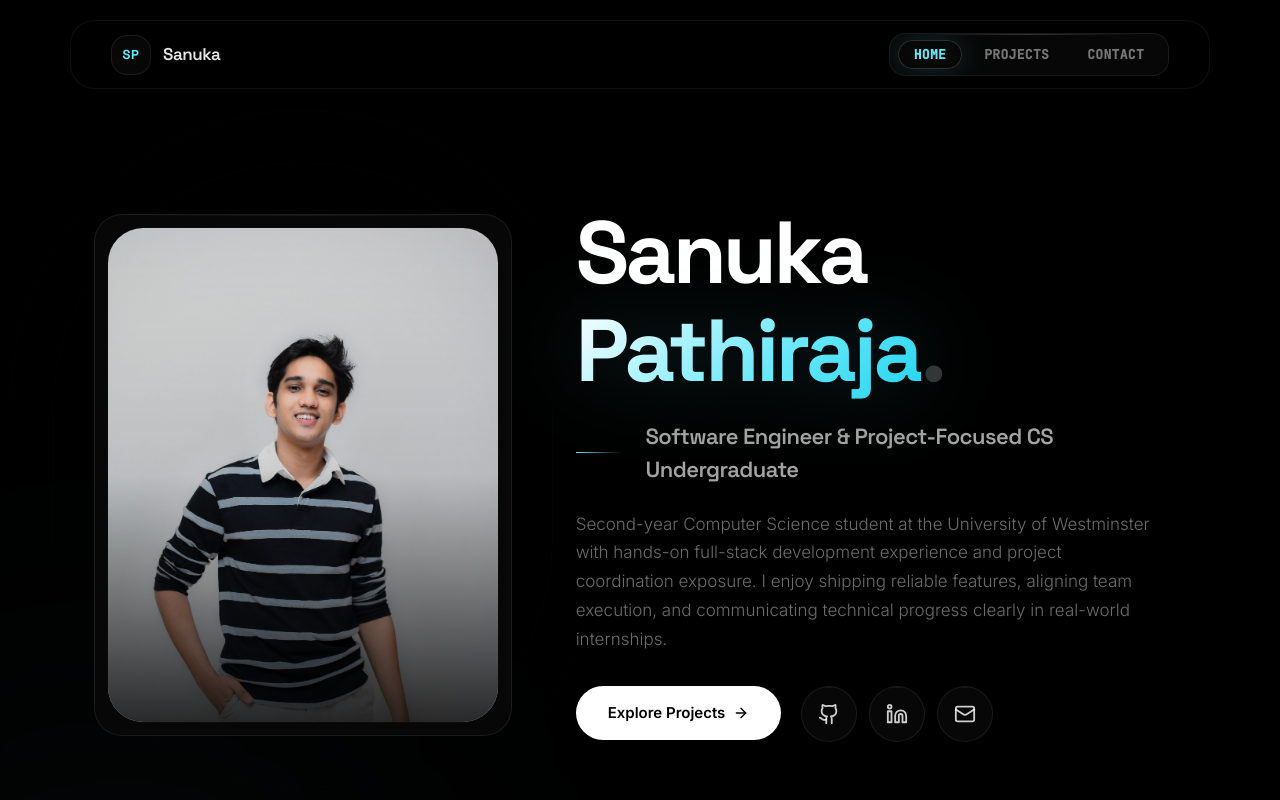
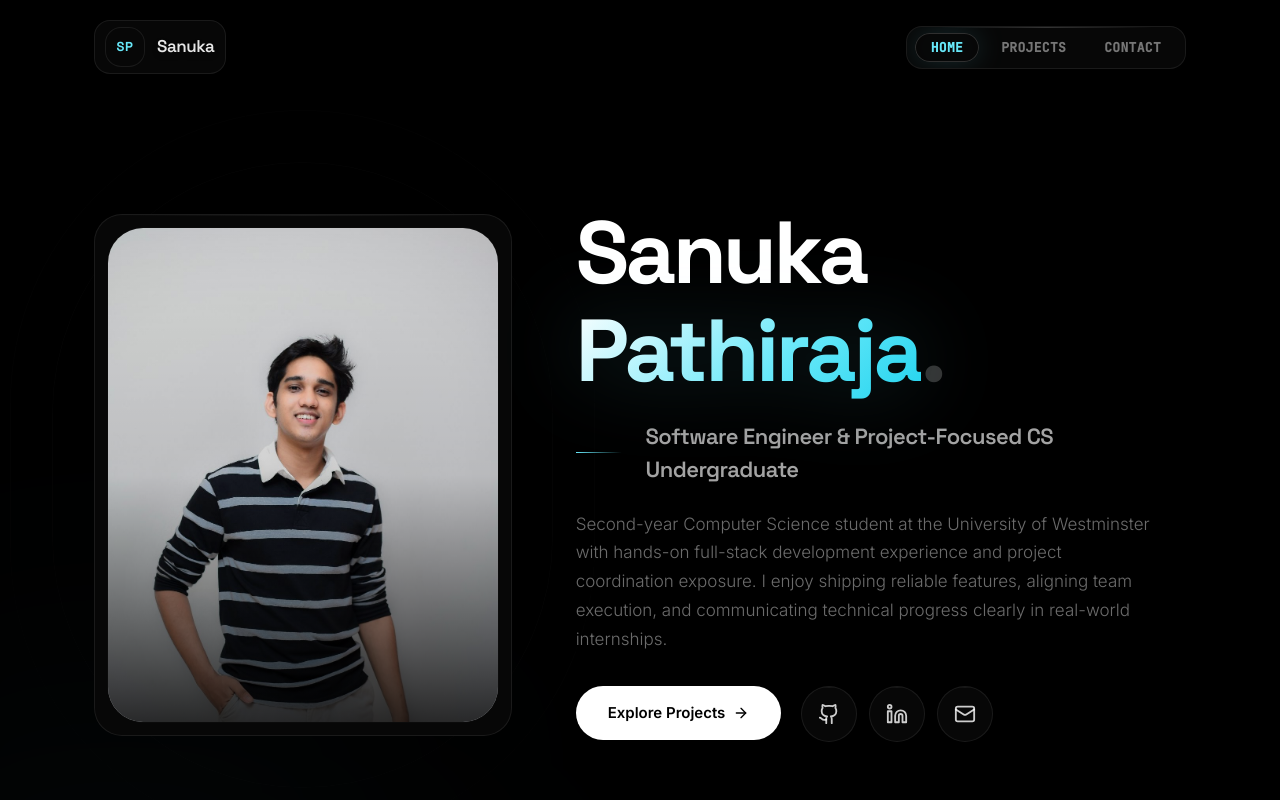
Before and after one commit to Sanuka-Pathiraja/portfolio, a React (Vite) app: page / in a window 1280 px wide. Shown: the top 800 px of the page. Built offline with nearby package versions, Linux system fonts and the light colour scheme.

Commit message:
Make header compact with floating islands

```diff
--- a/src/components/layout/Navbar.jsx
+++ b/src/components/layout/Navbar.jsx
@@ -84,11 +84,10 @@ export default function Navbar() {
 
   return (
     <header className="fixed top-0 left-0 right-0 z-50 flex justify-center px-3 sm:px-4 pt-3 md:pt-5 pointer-events-none">
-      <div className={`section-max w-full pointer-events-auto rounded-2xl md:rounded-3xl border transition-all duration-500 ${scrolled || open ? 'glass-nav border-white/[0.12] bg-black/75 shadow-[0_16px_40px_rgba(0,0,0,0.45)]' : 'border-white/[0.06] bg-black/45 backdrop-blur-xl'}`}>
-        <div className="flex items-center justify-between px-3 py-2 sm:px-4 sm:py-3">
+      <div className="section-max w-full flex items-center justify-between pointer-events-auto">
 
         {/* ── LEFT: Floating Logo Island ── */}
-        <div className="transition-all duration-300">
+        <div className={`transition-all duration-300 rounded-2xl border ${scrolled ? 'glass-nav bg-black/70 border-white/[0.12] shadow-[0_16px_34px_rgba(0,0,0,0.38)] px-3 py-2' : 'glass-sm bg-black/45 border-white/[0.08] px-2.5 py-1.5'}`}>
           <button
             type="button"
             onClick={handleBrandClick}
@@ -111,7 +110,7 @@ export default function Navbar() {
 
           {/* Navigation Dock (Desktop) */}
           <nav
-            className="hidden md:flex items-center gap-1.5 border rounded-full relative overflow-hidden px-2 py-1.5 border-white/[0.08] bg-white/[0.01] glass-sm"
+            className={`hidden md:flex items-center gap-1.5 border rounded-full relative overflow-hidden px-2 py-1.5 transition-all duration-300 ${scrolled ? 'glass-nav bg-black/70 border-white/[0.12] shadow-[0_16px_34px_rgba(0,0,0,0.38)]' : 'glass-sm border-white/[0.08] bg-white/[0.01]'}`}
           >
             <div className="absolute inset-x-8 top-0 h-px bg-gradient-to-r from-transparent via-white/[0.18] to-transparent pointer-events-none" />
 
@@ -149,7 +148,7 @@ export default function Navbar() {
             type="button"
             ref={mobileToggleRef}
             className={`md:hidden relative w-11 h-11 rounded-2xl flex items-center justify-center text-white/70 hover:text-white border transition-all shrink-0 ${
-              scrolled || open ? 'glass-nav bg-black/60 shadow-lg border-white/[0.1]' : 'glass-sm border-white/[0.05] bg-white/[0.02]'
+              scrolled || open ? 'glass-nav bg-black/65 shadow-lg border-white/[0.12]' : 'glass-sm border-white/[0.06] bg-white/[0.02]'
             }`}
             onClick={() => setOpen(!open)}
             aria-label="Toggle menu"
@@ -162,7 +161,6 @@ export default function Navbar() {
             </svg>
           </button>
 
-        </div>
         </div>
       </div>
 
```
